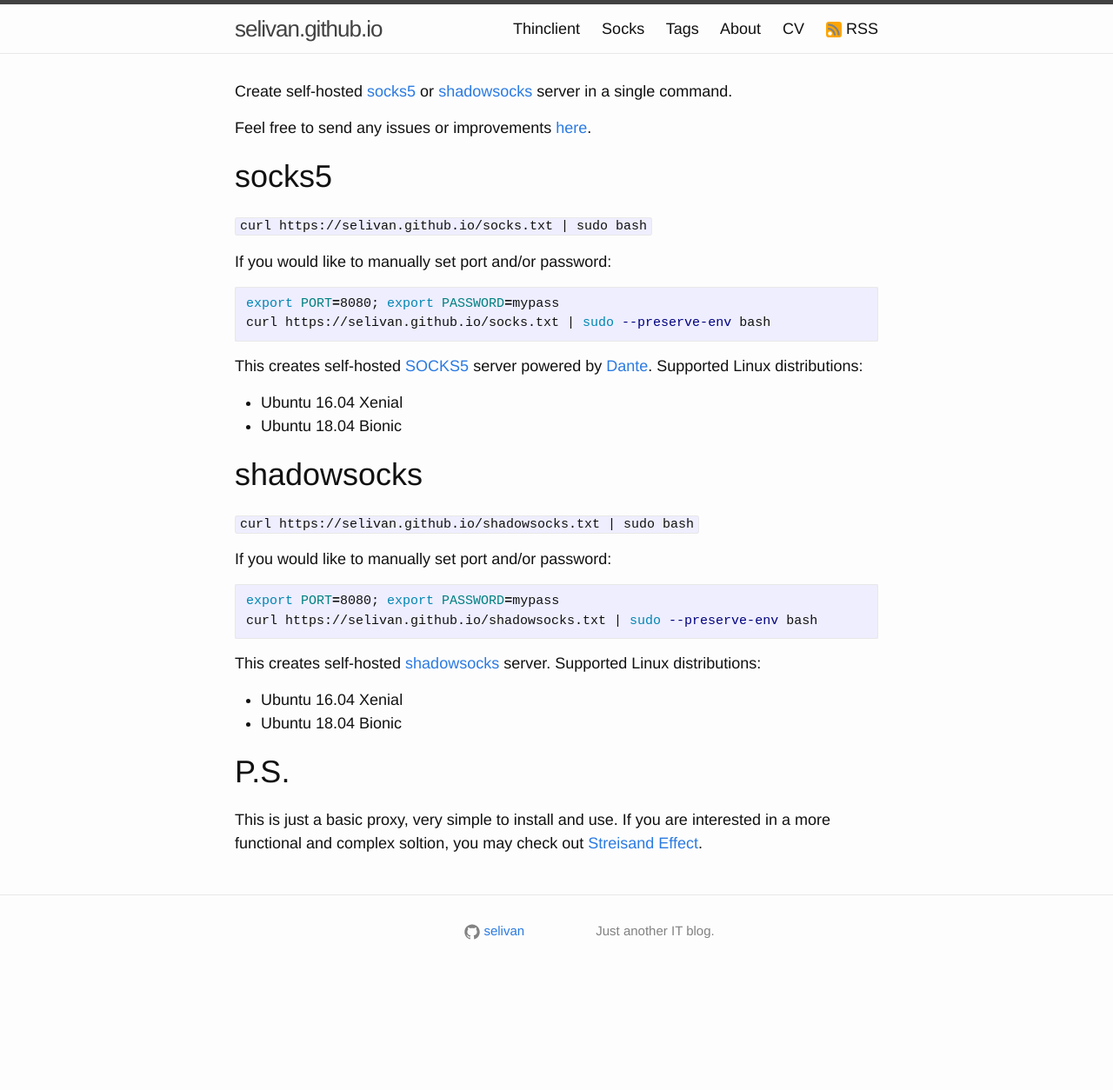
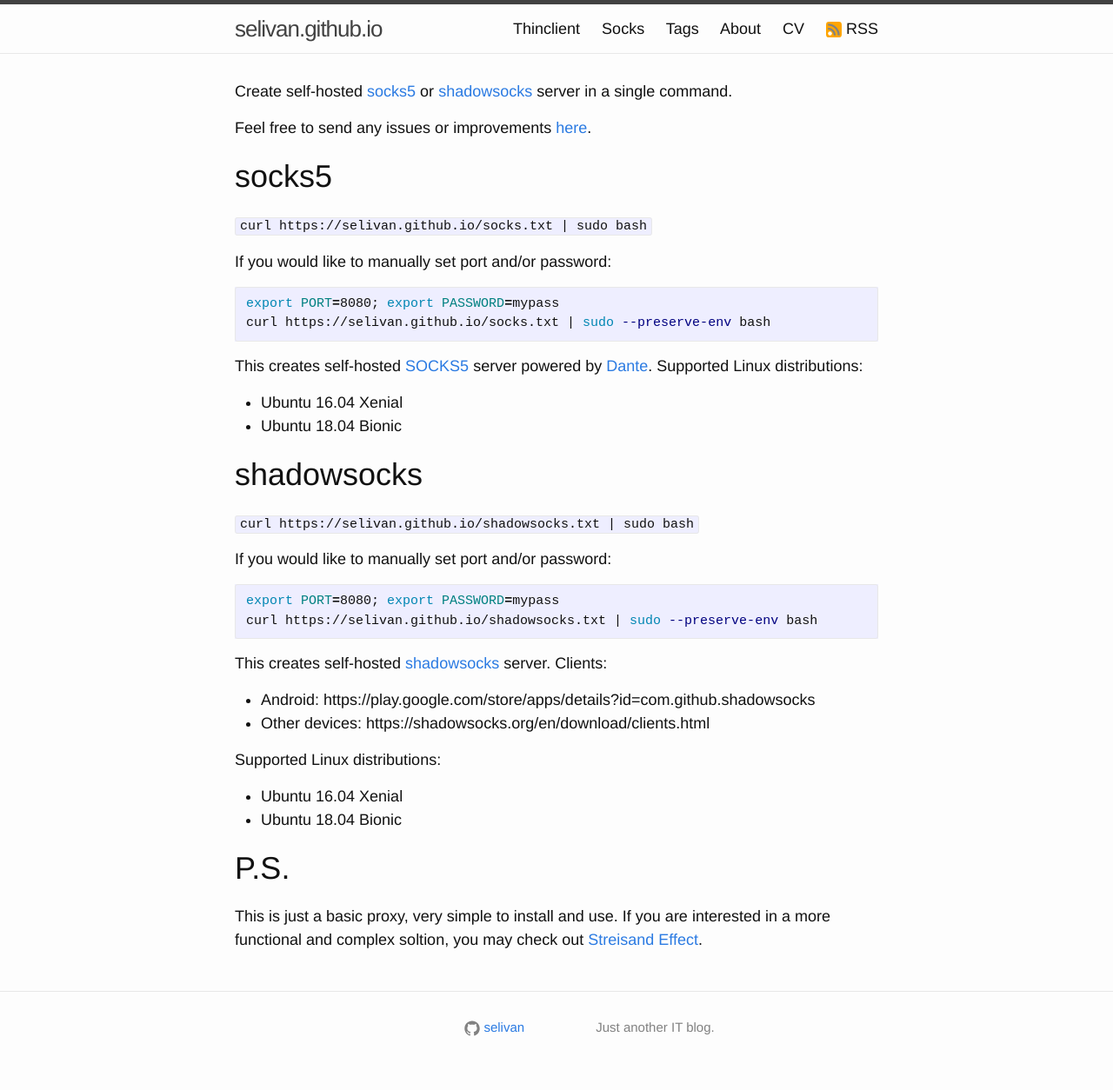
Before and after one commit to selivan/selivan.github.io, a Jekyll site: the page built from socks/index.md, in a window 1280 px wide. Shown: the whole page at 87% size. Built offline with Jekyll 4.4.1, drawn with Linux system fonts in a browser that asks for light colours; before the commit the page ends 1143 px from its top, so only the background shows below that.

Commit message:
Update index.md

````diff
--- a/socks/index.md
+++ b/socks/index.md
@@ -32,7 +32,11 @@
 curl {{ site.url }}/shadowsocks.txt | sudo --preserve-env bash
 ```
 
-This creates self-hosted [shadowsocks](https://shadowsocks.org/) server. Supported Linux distributions:
+This creates self-hosted [shadowsocks](https://shadowsocks.org/) server. Clients:
+* Android: https://play.google.com/store/apps/details?id=com.github.shadowsocks
+* Other devices: https://shadowsocks.org/en/download/clients.html
+
+Supported Linux distributions:
 
 * Ubuntu 16.04 Xenial
 * Ubuntu 18.04 Bionic
````
